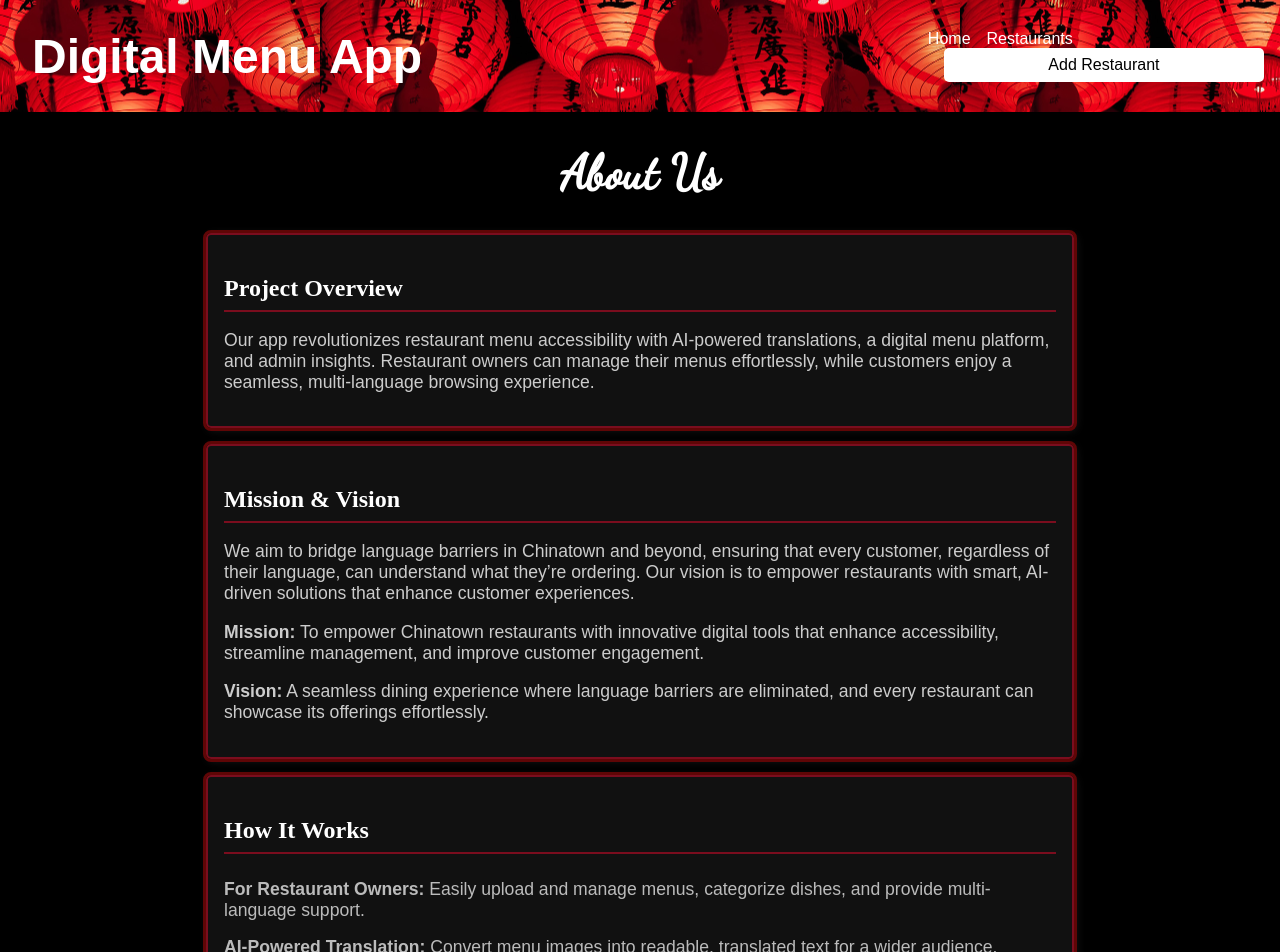
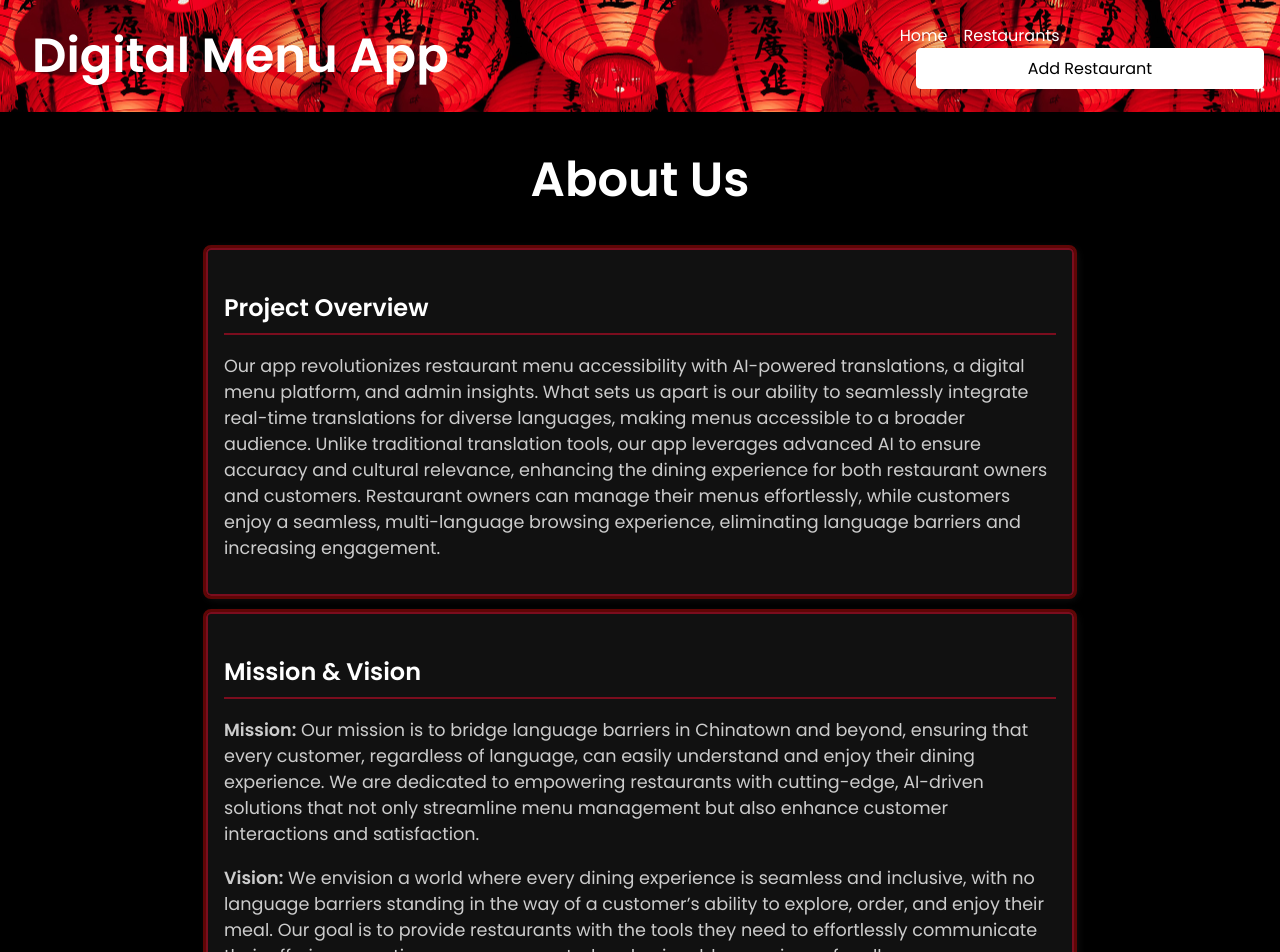
Before and after one commit to alexliao95311/menu-catalog, a React (Vite) app in the folder frontend/: page /about in a window 1280 px wide. Shown: the top 952 px of the page. Built offline with nearby package versions, Linux system fonts and the light colour scheme.

Commit message:
aboutpage

```diff
--- a/frontend/src/App.css
+++ b/frontend/src/App.css
@@ -1,7 +1,11 @@
+@import url('https://fonts.googleapis.com/css2?family=Poppins:wght@300;400;600&display=swap');
+
+/* Apply Poppins font globally */
 #root {
   margin: 0;
   padding: 0;
   text-align: center;
+  font-family: 'Poppins', sans-serif; /* Apply Poppins font to the whole app */
 }
 
 /* Logo Styling */
@@ -10,6 +14,7 @@
   padding: 1.5em;
   will-change: filter;
   transition: filter 300ms;
+  font-family: 'Poppins', sans-serif; /* Apply Poppins font to the logo */
 }
 
 .logo:hover {
@@ -39,4 +44,18 @@
 /* Card Styling */
 .card {
   padding: 2em;
+  font-family: 'Poppins', sans-serif; /* Apply Poppins font to the cards */
 }
+
+/* Navbar */
+nav {
+  font-family: 'Poppins', sans-serif; /* Apply Poppins font to navbar */
+}
+
+a {
+  font-family: 'Poppins', sans-serif; /* Apply Poppins font to links */
+}
+
+button {
+  font-family: 'Poppins', sans-serif; /* Apply Poppins font to buttons */
+}
--- a/frontend/src/App.tsx
+++ b/frontend/src/App.tsx
@@ -34,7 +34,7 @@ function App() {
         <nav
           style={{
             backgroundImage: `url(${backgroundIMG})`,
-            backgroundSize: '50%', // Zooms out the image by increasing its size
+            backgroundSize: '50%',
             backgroundPosition: 'center',
             backgroundRepeat: 'repeat',
             height: '10%',
@@ -48,7 +48,8 @@ function App() {
             right: 0,
             zIndex: 1000,
             boxShadow: '0 4px 8px rgba(0, 0, 0, 0.3)',
-            color: '#fff'
+            color: '#fff',
+            fontFamily: 'Poppins, sans-serif', /* Apply Poppins font to navbar */
           }}
         >
           <div className="logo" style={{ fontSize: '1.5rem', fontWeight: 'bold' }}>
@@ -57,13 +58,23 @@ function App() {
           <div>
             <Link
               to="/"
-              style={{ marginRight: '1rem', color: 'white', textDecoration: 'none' }}
+              style={{
+                marginRight: '1rem',
+                color: 'white',
+                textDecoration: 'none',
+                fontFamily: 'Poppins, sans-serif', /* Apply Poppins font to links */
+              }}
             >
               Home
             </Link>
             <Link
               to="/restaurants"
-              style={{ marginRight: '1rem', color: 'white', textDecoration: 'none' }}
+              style={{
+                marginRight: '1rem',
+                color: 'white',
+                textDecoration: 'none',
+                fontFamily: 'Poppins, sans-serif', /* Apply Poppins font to links */
+              }}
             >
               Restaurants
             </Link>
@@ -79,7 +90,8 @@ function App() {
                 cursor: 'pointer',
                 borderRadius: '5px',
                 height: '100%',
-                width: '100%'
+                width: '100%',
+                fontFamily: 'Poppins, sans-serif', /* Apply Poppins font to button */
               }}
             >
               {showForm ? 'Close Form' : 'Add Restaurant'}
--- a/frontend/src/pages/About.css
+++ b/frontend/src/pages/About.css
@@ -1,4 +1,4 @@
-@import url('https://fonts.googleapis.com/css2?family=Dancing+Script&display=swap');
+@import url('https://fonts.googleapis.com/css2?family=Poppins:wght@300;400;600&display=swap');
 
 .about-container {
   max-width: 900px;
@@ -12,7 +12,7 @@
 
 .title {
   font-size: 3rem;
-  font-family: 'Dancing Script', cursive;
+  font-family: 'Poppins', sans-serif;
   margin-bottom: 2rem;
   color: #fff;
 }
@@ -20,7 +20,7 @@
 .card {
   background: #111; /* Dark Gray Box */
   padding: 1.5rem;
-  margin: 1.5rem 0;
+  margin: 2rem 0; /* Increased space between boxes */
   border-radius: 10px;
   border: 2px solid #7b0d1e; /* Red Border */
   box-shadow: 2px 2px 10px rgba(255, 255, 255, 0.1);
@@ -36,6 +36,7 @@
 
 .info-header {
   font-size: 1.5rem;
+  font-family: 'Poppins', sans-serif;
   font-weight: bold;
   color: #fff;
   margin-bottom: 1rem;
@@ -46,6 +47,7 @@
 p, ul {
   font-size: 1.1rem;
   color: #ccc;
+  font-family: 'Poppins', sans-serif;
   text-align: left;
 }
 
@@ -57,5 +59,6 @@ ul {
 li {
   padding: 0.5rem 0;
   font-size: 1.1rem;
+  font-family: 'Poppins', sans-serif;
   color: #bbb;
 }
--- a/frontend/src/pages/About.tsx
+++ b/frontend/src/pages/About.tsx
@@ -9,34 +9,27 @@ export default function AboutPage() {
       <div className="card">
         <h3 className="info-header">Project Overview</h3>
         <p>
-          Our app revolutionizes restaurant menu accessibility with AI-powered translations, a digital menu platform, and
-          admin insights. Restaurant owners can manage their menus effortlessly, while customers enjoy a seamless,
-          multi-language browsing experience.
+        Our app revolutionizes restaurant menu accessibility with AI-powered translations, a digital menu platform, and admin insights. What sets us apart is our ability to seamlessly integrate real-time translations for diverse languages, making menus accessible to a broader audience. Unlike traditional translation tools, our app leverages advanced AI to ensure accuracy and cultural relevance, enhancing the dining experience for both restaurant owners and customers. Restaurant owners can manage their menus effortlessly, while customers enjoy a seamless, multi-language browsing experience, eliminating language barriers and increasing engagement.
         </p>
       </div>
 
       <div className="card">
         <h3 className="info-header">Mission & Vision</h3>
         <p>
-          We aim to bridge language barriers in Chinatown and beyond, ensuring that every customer, regardless of their
-          language, can understand what they’re ordering. Our vision is to empower restaurants with smart, AI-driven solutions
-          that enhance customer experiences.
+          <strong>Mission:</strong> Our mission is to bridge language barriers in Chinatown and beyond, ensuring that every customer, regardless of language, can easily understand and enjoy their dining experience. We are dedicated to empowering restaurants with cutting-edge, AI-driven solutions that not only streamline menu management but also enhance customer interactions and satisfaction.
         </p>
         <p>
-          <strong>Mission:</strong> To empower Chinatown restaurants with innovative digital tools that enhance accessibility, streamline management, and improve customer engagement.
-        </p>
-        <p>
-          <strong>Vision:</strong> A seamless dining experience where language barriers are eliminated, and every restaurant can showcase its offerings effortlessly.
+          <strong>Vision:</strong> We envision a world where every dining experience is seamless and inclusive, with no language barriers standing in the way of a customer’s ability to explore, order, and enjoy their meal. Our goal is to provide restaurants with the tools they need to effortlessly communicate their offerings, creating a more connected and enjoyable experience for all.
         </p>
       </div>
 
       <div className="card">
         <h3 className="info-header">How It Works</h3>
         <ul>
-        <li><strong>For Restaurant Owners:</strong> Easily upload and manage menus, categorize dishes, and provide multi-language support.</li>
-          <li><strong>AI-Powered Translation:</strong> Convert menu images into readable, translated text for a wider audience.</li>
-          <li><strong>For Customers:</strong> Browse restaurant menus in multiple languages, filter by dietary preferences, and access menus via QR codes.</li>
-          <li><strong>Insights & Analytics:</strong> Gain valuable data on customer preferences and optimize restaurant offerings.</li>
+        <li><strong>For Restaurant Owners:</strong> Effortlessly upload, organize, and update menus, categorize dishes, and offer multi-language support, all through a user-friendly platform designed to save time and improve efficiency.</li>
+          <li><strong>AI-Powered Translation:</strong> Leverage advanced AI technology to transform menu images into accurate, readable translations, making your offerings accessible to a diverse, global audience.</li>
+          <li><strong>For Customers:</strong> Explore restaurant menus in multiple languages, customize your browsing experience by dietary preferences, and easily access menus via convenient QR codes for a seamless dining experience.</li>
+          <li><strong>Insights & Analytics:</strong> Unlock valuable insights into customer preferences and behaviors, empowering restaurant owners to optimize menu offerings, improve service, and drive customer satisfaction.</li>
         </ul>
       </div>
     </div>
```
